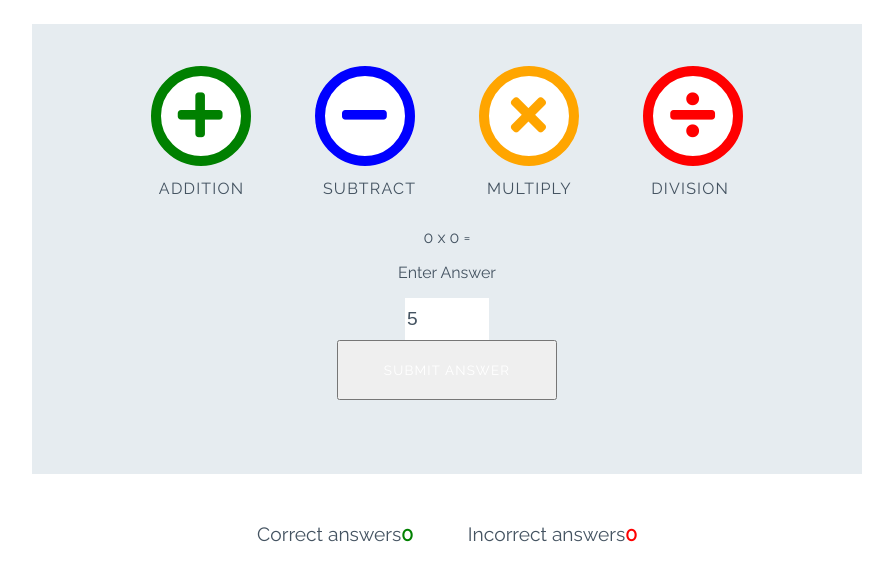
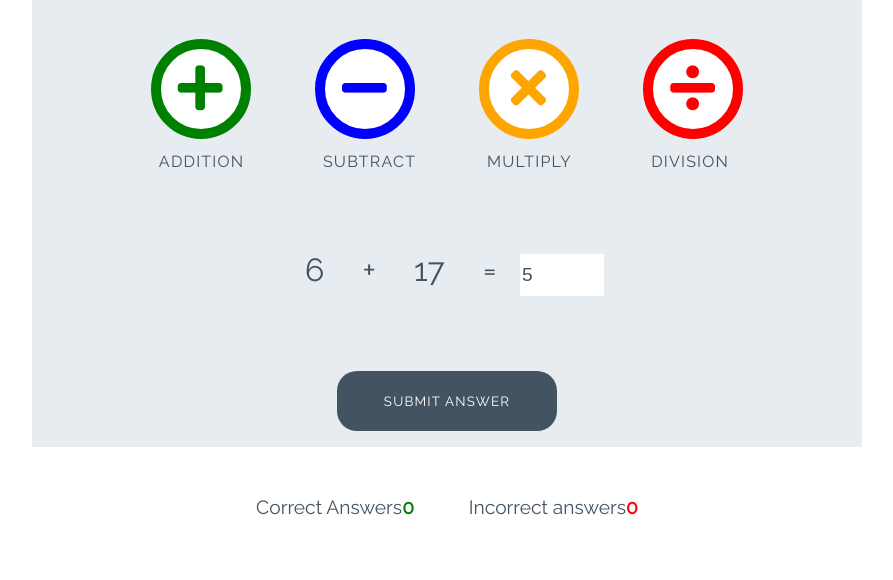
Before and after one commit to AntociM/love-maths, a plain HTML site: page index.html in a window 1280 px wide. Both pictures are taken after typing "5" into the empty fields and a click on the button "SUBMIT ANSWER". Shown: the part 106-686 px from the top of the page, without its empty margins (193-1086 px from the left). Drawn offline with Linux system fonts and the light colour scheme.

Commit message:
Display addition question to the user

```diff
--- a/assets/js/script.js
+++ b/assets/js/script.js
@@ -1,6 +1,38 @@
-function runGame() {
+// Wait for the DOM to finish loading before running the game
 
+document.addEventListener("DOMContentLoaded", function() {
+    let buttons = document.getElementsByTagName("button");
+
+    for(let button of buttons){
+        button.addEventListener("click" , function() {
+            if (this.getAttribute("data-type") === "submit") {
+                alert("You clicked Submit!")
+            } else {
+                let gameType = this.getAttribute("data-type");
+                runGame(gameType);
+            }
+        })
+    }
+
+    runGame("addition");
+})
+
+/**
+ * The main game loop
+ */
+
+function runGame(gameType) {
+    let num1 = Math.floor(Math.random() * 25) +1;
+    let num2 = Math.floor(Math.random() * 25) +1;
+
+    if (gameType === "addition") {
+        displayAdditionQuestion(num1, num2);
+    } else {
+        alert (`Unknown game type: ${gameType}`);
+        throw `Unknown game type: ${gameType}. Aborting!`;
+    }
 }
+
 
 function checkAnswer() {
 
@@ -18,14 +50,17 @@ function incrementWrongAnswer() {
 
 }
 
-function displayAdditionQuestions() {
+function displayAdditionQuestion(operand1, operand2) {
+    document.getElementById('operand1').textContent = operand1;
+    document.getElementById('operand2').textContent = operand2;
+    document.getElementById('operator').textContent = "+";
 
 }
 
-function displaySubstractQuestions() {
+function displaySubtractQuestion() {
 
 }
 
-function displayMultiplyQuestions() {
+function displayMultiplyQuestion() {
 
 }
--- a/index.html
+++ b/index.html
@@ -7,7 +7,7 @@
 <!-- font awesome and google fonts -->
     <link rel="stylesheet" href="https://use.fontawesome.com/releases/v5.7.2/css/all.css" integrity="sha384-fnmOCqbTlWIlj8LyTjo7mOUStjsKC4pOpQbqyi7RrhN7udi9RwhKkMHpvLbHG9Sr" crossorigin="anonymous">
     <link href="https://fonts.googleapis.com/css?family=Raleway%7CRighteous" rel="stylesheet">
-    <link rel="stylesheet" href="assets/css/style.css"
+    <link rel="stylesheet" href="assets/css/style.css">
     <title>Document</title>
 </head>
 <body>
@@ -30,20 +30,20 @@
                 <i class="fas fa-divide"></i>
             </button>
         </div>
-        <div class="questions-area">
+        <div class="question-area">
             <span id="operand1">0</span>
             <span id="operator">x</span>
             <span id="operand2">0</span>
             <span>=</span>
-            <p class=""answer-message>Enter Answer</p>
+            <p class="answer-message">Enter Answer:</p>
             <input id="answer-box" type="number">
         </div>
-        <button data-type="submit" class="btn btn-gray">Submit answer</button>
+        <button data-type="submit" class="btn btn--gray">Submit Answer</button>
 
     </div>
 
     <div class="score-area">
-        <p class="scores">Correct answers<span id="score">0</span></p>
+        <p class="scores">Correct Answers<span id="score">0</span></p>
         <p class="scores">Incorrect answers<span id="incorrect">0</span></p>
 
     </div>
```
